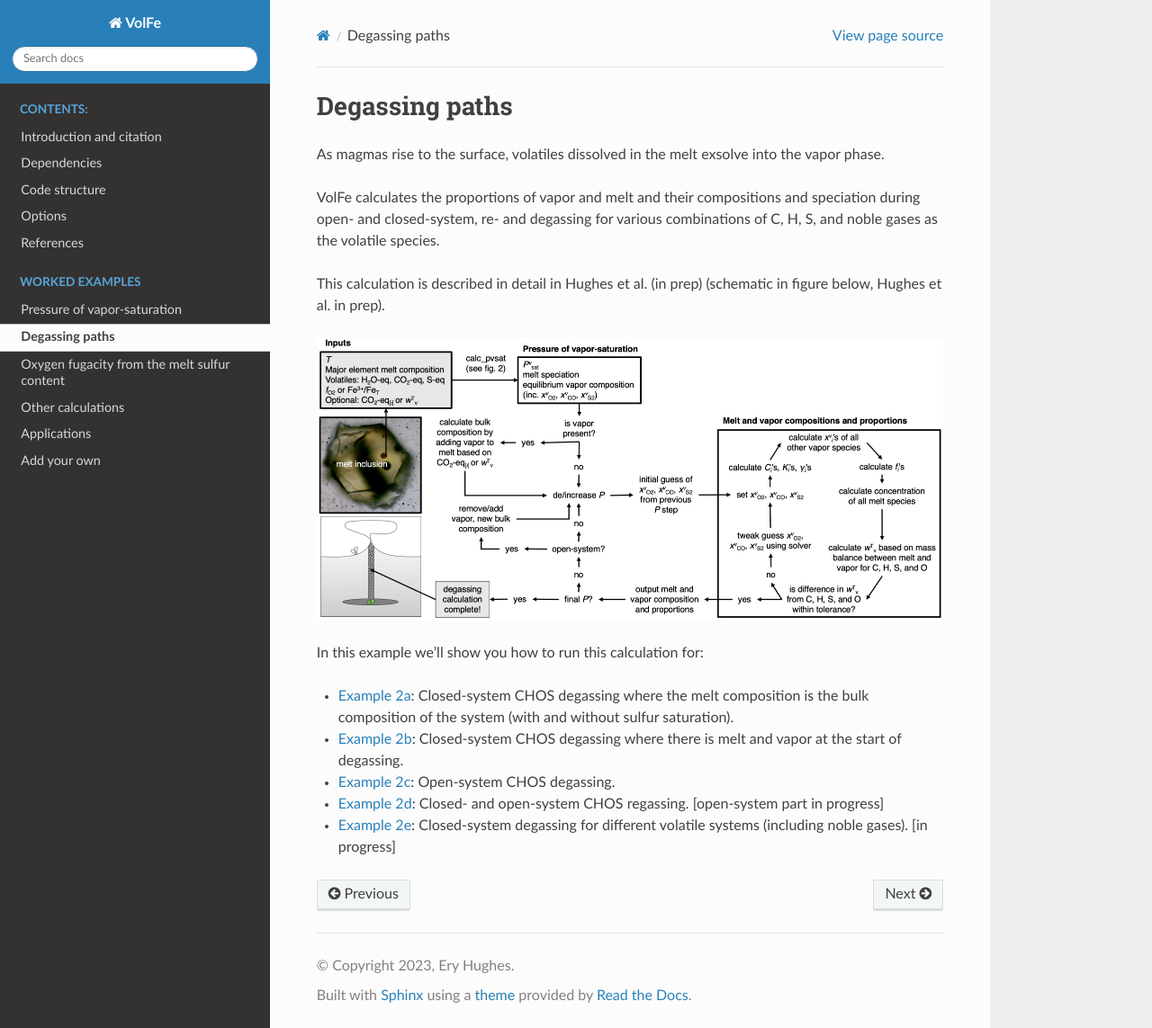
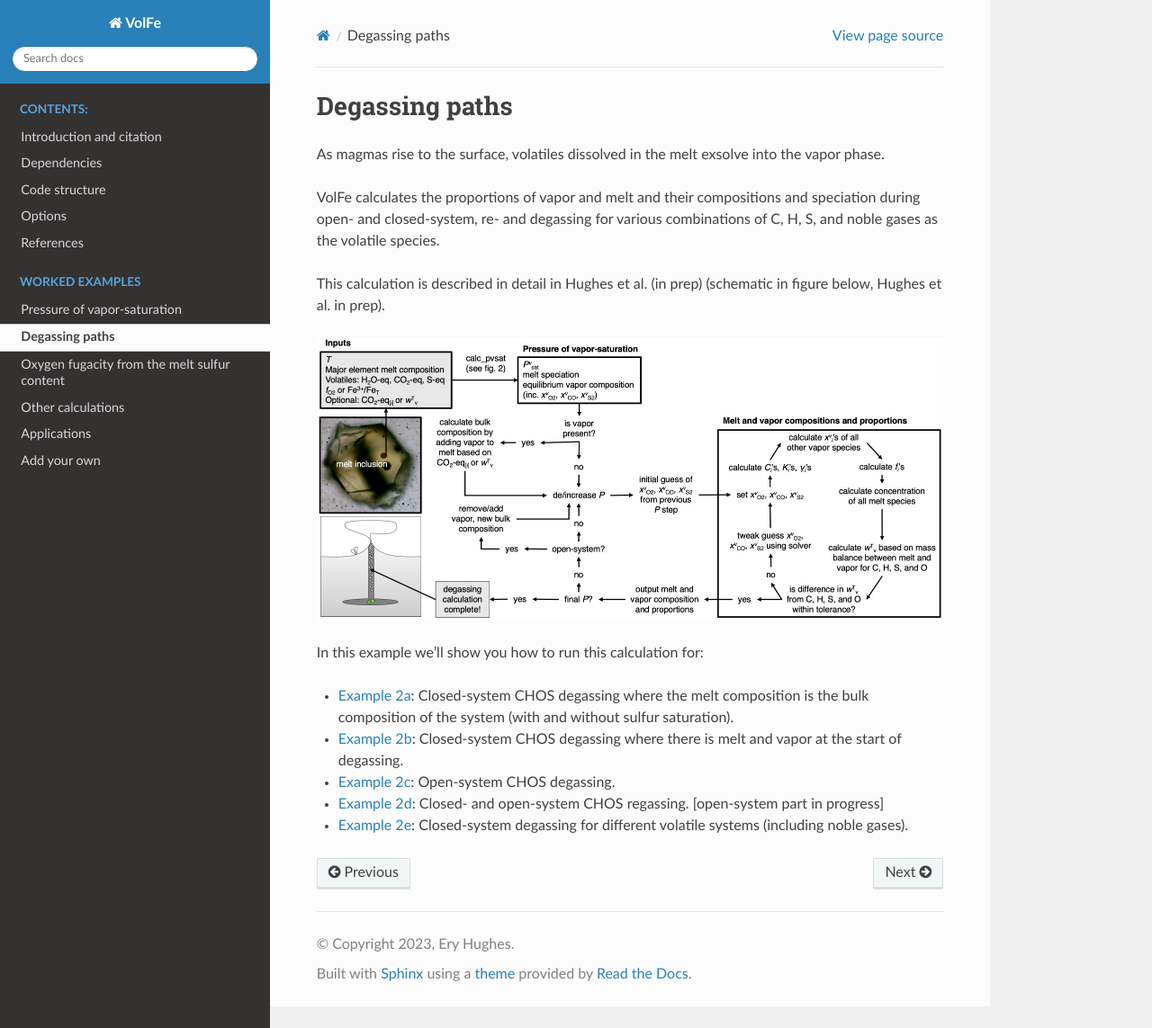
Before and after one commit to eryhughes/VolFe, a Sphinx documentation site: the page built from docs/worked_example_degas.rst, in a window 1280 px wide and 1143 px high. Shown: the whole window at 90% size. Built offline with Sphinx 7.4.7 and the Read the Docs theme 2.0.0, drawn with Linux system fonts in a browser that asks for light colours; pages that are not in the unit, such as notebooks, are missing from menus.

Commit message:
Update worked_example_degas.rst

```diff
--- a/docs/worked_example_degas.rst
+++ b/docs/worked_example_degas.rst
@@ -20,4 +20,4 @@ In this example we'll show you how to run this calculation for:
 
 - :doc:`Example 2d <Examples/2d. regas>`: Closed- and open-system CHOS regassing. [open-system part in progress]
 
-- :doc:`Example 2e <Examples/2e. degas_notCHOS>`: Closed-system degassing for different volatile systems (including noble gases). [in progress]
+- :doc:`Example 2e <Examples/2e. degas_notCHOS>`: Closed-system degassing for different volatile systems (including noble gases).
```
